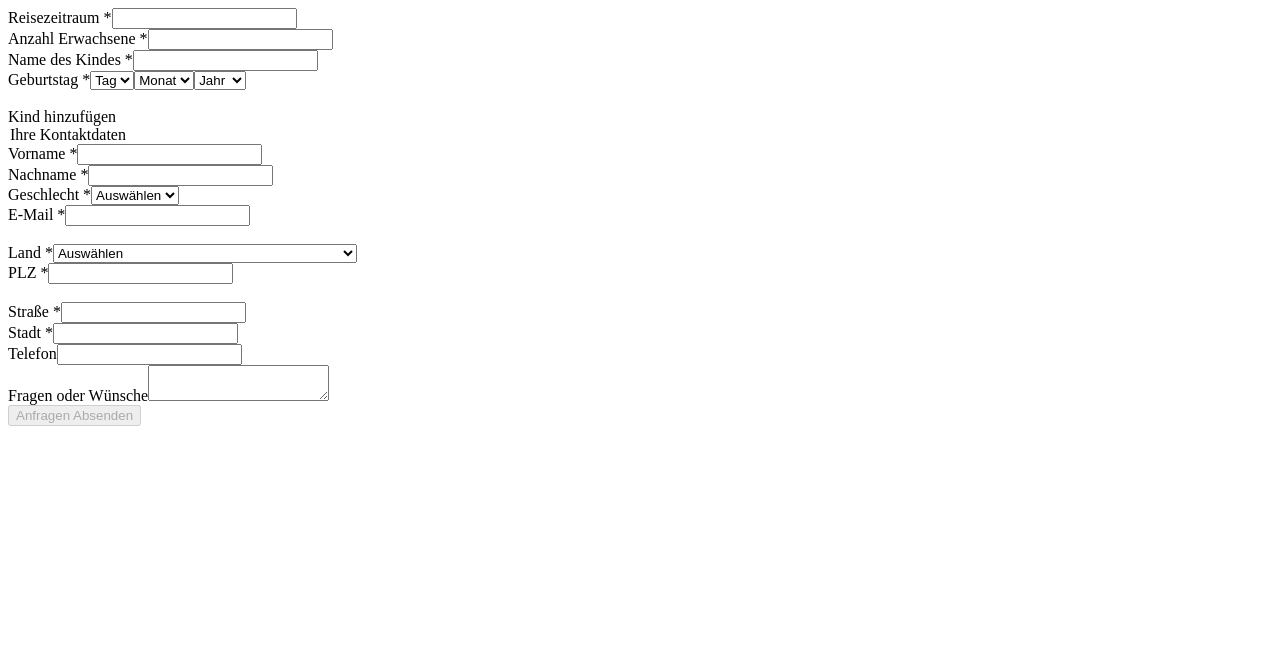
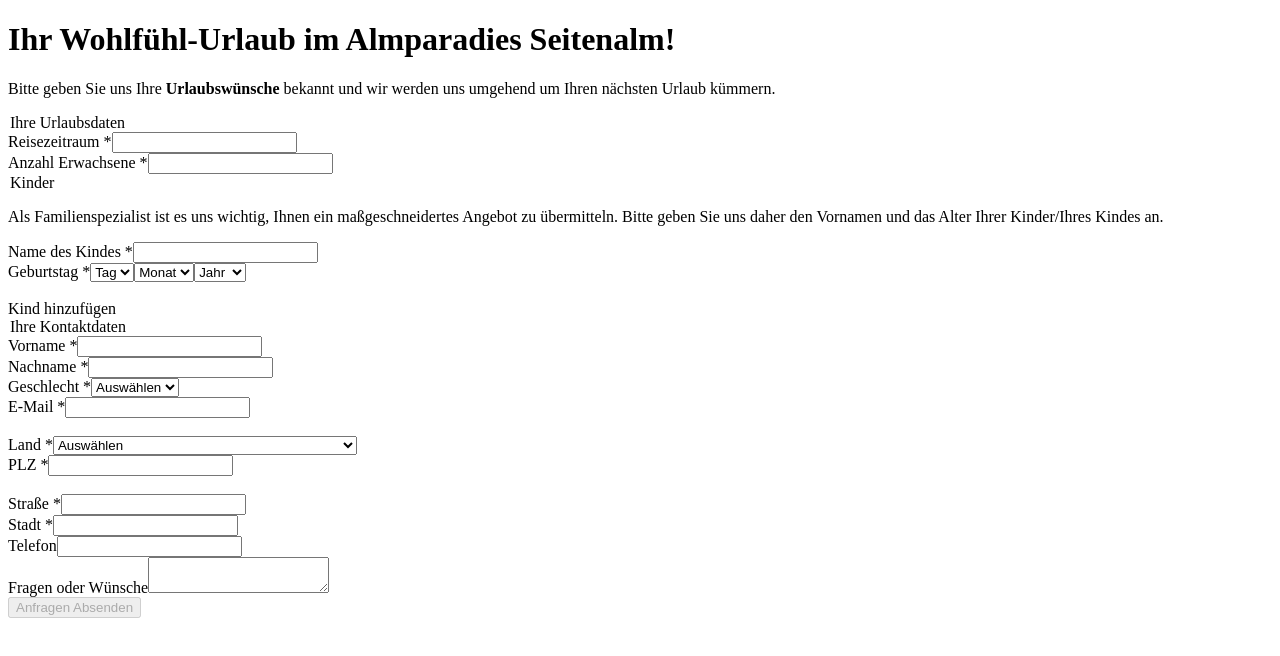
Before and after one commit to TimBluesWin/seitenalm-klon, an Angular app: page / in a window 1280 px wide. Shown: the top 656 px of the page. Built offline with nearby package versions, Linux system fonts and the light colour scheme.

Commit message:
Art der Commit: Feature
Die fehlende Legende und Einführungen hinzufügen.

```diff
--- a/src/app/app.component.html
+++ b/src/app/app.component.html
@@ -1,5 +1,22 @@
+<!-- Die Einführung für das Formular. Ich habe es untersucht und die Code davon kopiert. -->
+<div data-brick="intro" class="ce ce-intro">
+  <div class="intro has-body has-no-images  ">
+    <div class="intro-body">
+      <div class="intro-content">
+        <div class="intro-content-body">
+          <h1>
+            Ihr Wohlfühl-Urlaub im Almparadies Seitenalm!
+          </h1>
+          <p>Bitte geben Sie uns Ihre <strong>Urlaubswünsche</strong> bekannt und wir werden uns umgehend um Ihren nächsten Urlaub kümmern.</p>
+        </div>
+      </div>
+    </div>
+  </div>
+</div>
 <!-- Anfang des Formulars -->
 <form [formGroup]="anmeldungForm" (ngSubmit)="onSubmit()">
+  <!-- Legend für Urlaubsdaten. -->
+  <legend class="form-legend">Ihre Urlaubsdaten</legend>
   <!-- Labels für Reisezeitraum -->
   <label for="reiseZeitRaum" class="form-label required">Reisezeitraum</label>
   <!-- Eingabefeld für Reisezeitraum (mit HTML Validierung)-->
@@ -23,6 +40,10 @@
   >
     Geben Sie eine positive Zahl ein.
   </div>
+  <!-- Legend für Hinzufügung des Kindes. -->
+  <legend class="form-legend">Kinder</legend>
+  <!-- Wichtigkeit des Kindes in Seitenalm. -->
+  <p class="form-info">Als Familienspezialist ist es uns wichtig, Ihnen ein maßgeschneidertes Angebot zu übermitteln. Bitte geben Sie uns daher den Vornamen und das Alter Ihrer Kinder/Ihres Kindes an.</p>
   <div formArrayName="kinder">
     <!-- For-Loop für jedes Kind-->
     <div *ngFor="let item of kindern.controls; let i = index">
```
